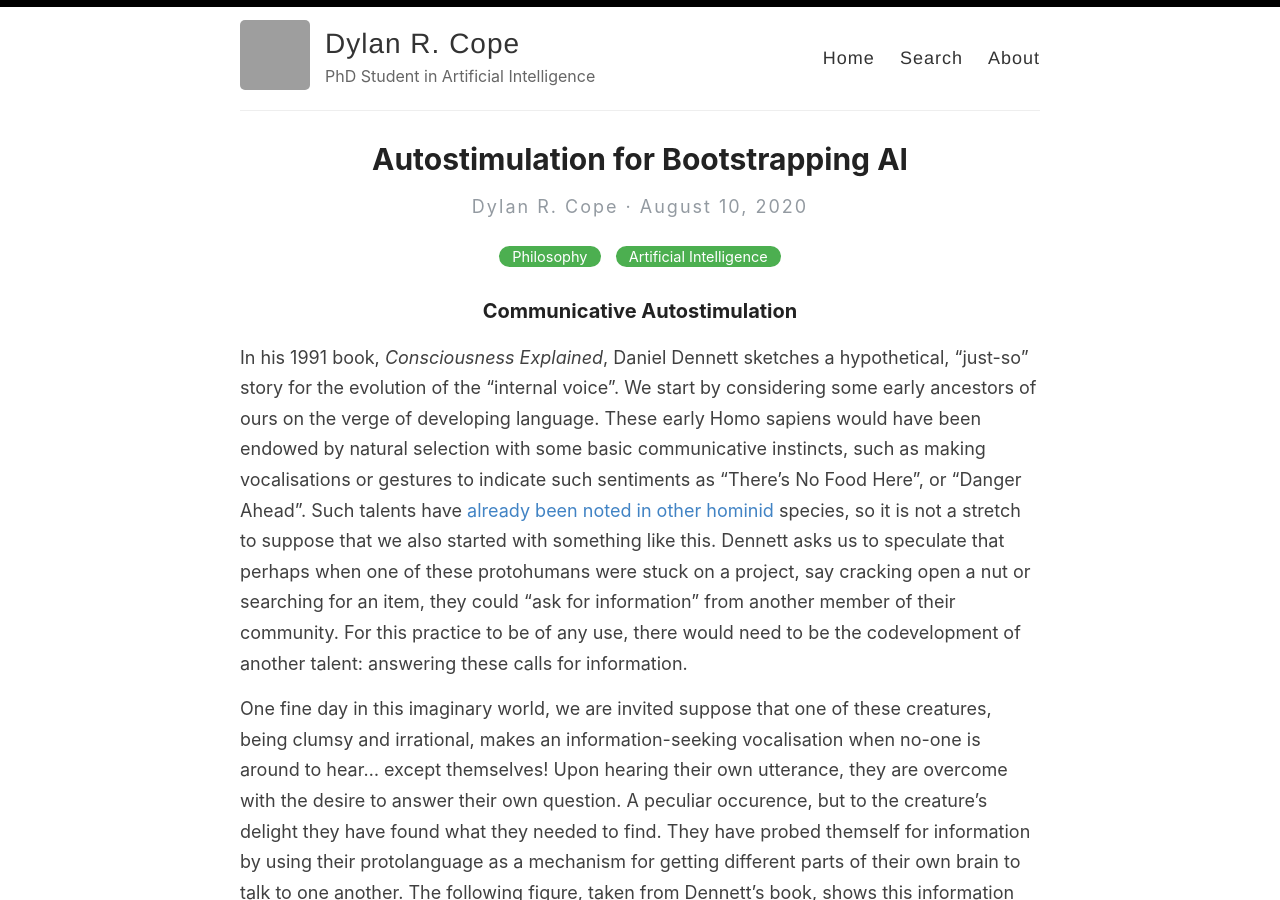
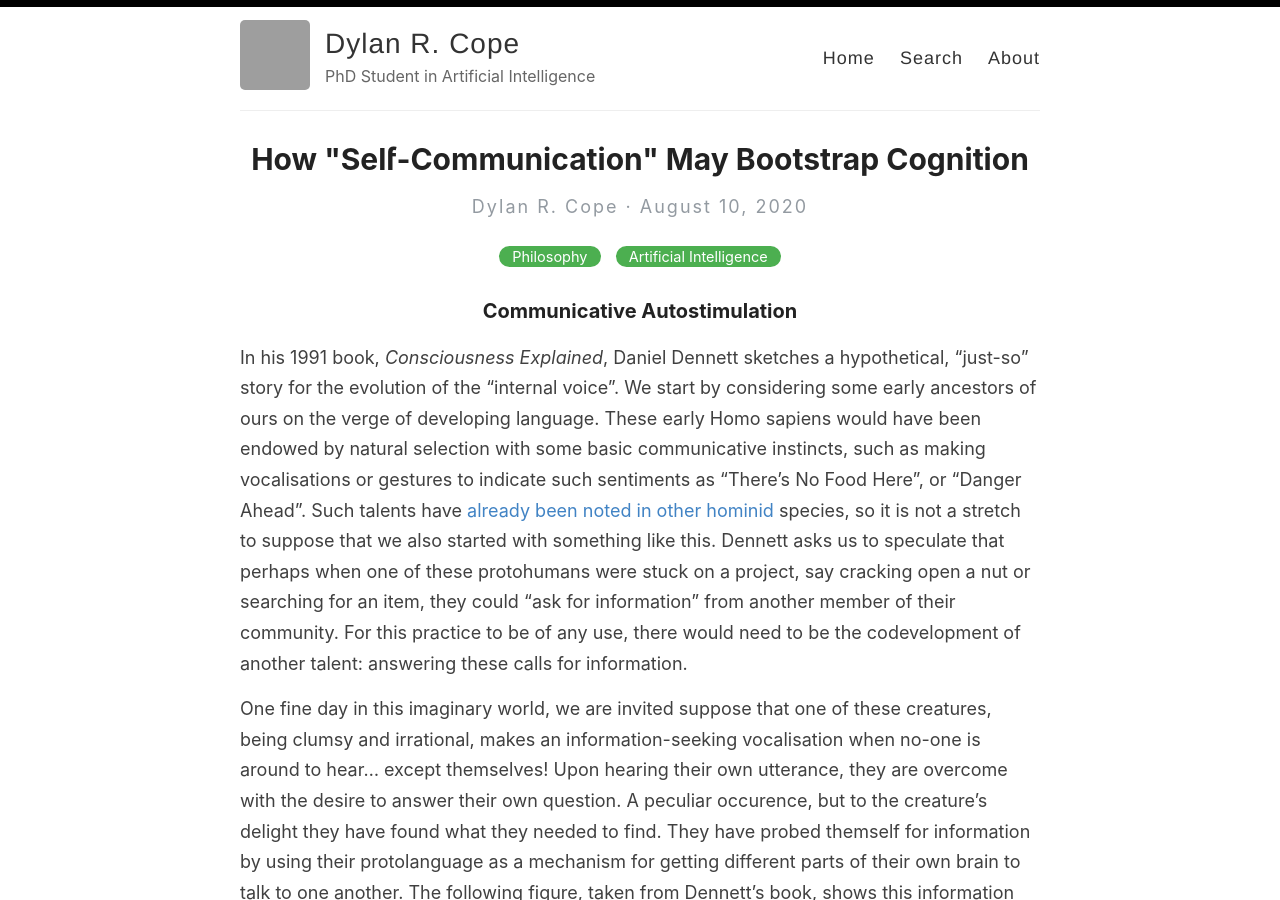
Before and after one commit to DylanCope/dylancope.github.io, a Jekyll site: the page built from _posts/2020-8-10-learning-to-communicate-to-oneself.md, in a window 1280 px wide and 900 px high. Built offline with Jekyll 4.4.1, drawn with Linux system fonts in a browser that asks for light colours; grey boxes are pictures that could not be loaded.

Commit message:
Update 2020-8-10-learning-to-communicate-to-oneself.md
Title Change

```diff
--- a/_posts/2020-8-10-learning-to-communicate-to-oneself.md
+++ b/_posts/2020-8-10-learning-to-communicate-to-oneself.md
@@ -1,6 +1,6 @@
 ---
 layout: post
-title: Autostimulation for Bootstrapping AI
+title: How "Self-Communication" May Bootstrap Cognition
 categories: [Philosophy, Artificial Intelligence]
 excerpt: In his 1991 book, *Consciousness Explained*, Daniel Dennett sketches a hypothetical, "just-so" story for the evolution of the "internal voice" involving the progressive developement of cognitive capabilities via "communicative autostimulation". In this post we explore these ideas and see if there is anything that we can learn for enhacing autocurricula in multiagent artificial intelligence.
 image: https://github.com/DylanCope/dylancope.github.io/blob/master/assets/learning-to-communicate-to-oneself/new-information-flow.jpg?raw=true
@@ -40,7 +40,6 @@ At any rate we have method for determining a "degree of meaning" for a communica
 
 ### Insights for AI
 
-
 Despite Dennett's sketch being fabricated, it at least presents a plausible mechanism by which an agent might gain capabilities. As AI developers, it is always a good strategy to open up as many such paths for our systems to become more intelligent. Many existing "learning to communicate" approaches in machine learning, such as [Foerster et al. (2016)](https://arxiv.org/abs/1605.06676), model the communicative acts in terms of a channel whereby one agent sends a message that the other recieves (i.e. direct communication). In other words, there is no chance for the kind of autostimulation that we have been discussing. However, there is autostimulation in the sense that these models are *recurrent neural networkds (RNNs)*, which means that at each timestep the agent can "send" activations, called *mental states*, to themselves in the next timesteps. These activations provide a flow of information from past observations to current actions. So if we already have autostimulation in this form, why should we expect "vocal" autostimulation to provide any benefit? Is this simply a case of over enthusiam for being inspired by biology? Maybe, but lets indulge anyways. Here is what communicative autostimulation might look like diagrammatically:
 
 <p align="center">
```
